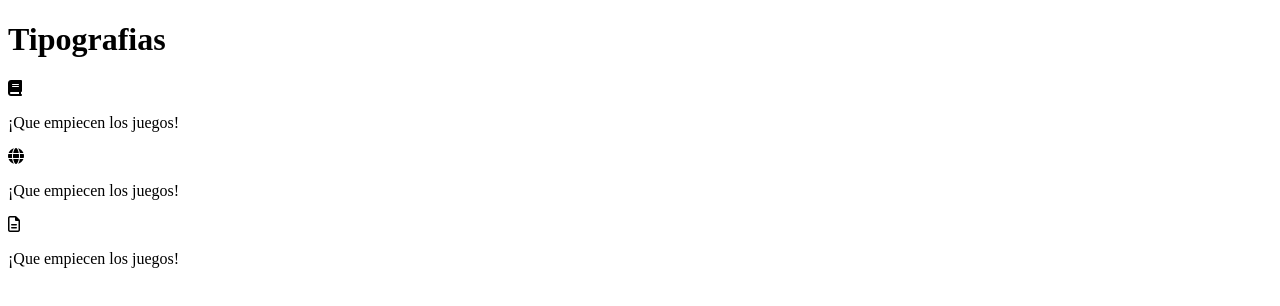
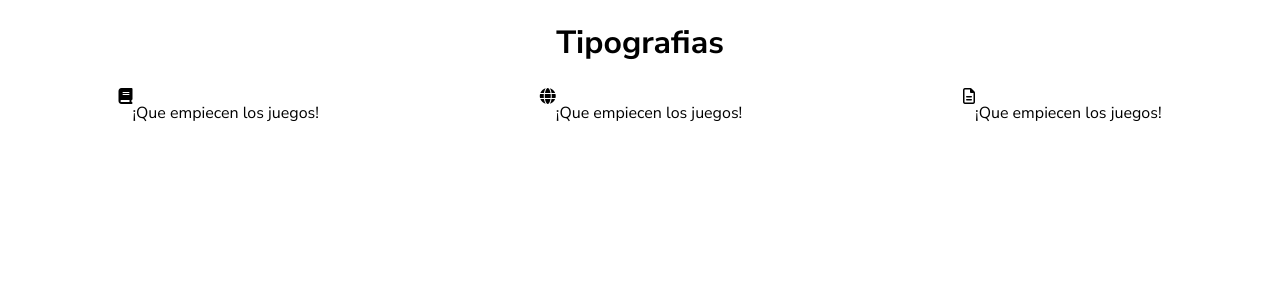
Before and after one commit to 3st3fanyaOM/EjerciciosDise-o, a plain HTML site: page iconos_EstefaniaOrtega/index.html in a window 1280 px wide. Drawn offline with Linux system fonts and the light colour scheme.

Commit message:
21102024

```diff
--- a/iconos_EstefaniaOrtega/index.html
+++ b/iconos_EstefaniaOrtega/index.html
@@ -4,6 +4,7 @@
     <meta charset="UTF-8" />
     <meta name="viewport" content="width=device-width, initial-scale=1.0" />
     <title>Iconos</title>
+    <link rel="stylesheet" href="../iconos_EstefaniaOrtega/styles/styles.css" />
     <link
       rel="stylesheet"
       href="https://cdnjs.cloudflare.com/ajax/libs/font-awesome/6.6.0/css/all.min.css"
@@ -16,7 +17,7 @@
     <h1>Tipografias</h1>
     <div class="container">
       <div class="item">
-            <div>
+        <div class="icon">
           <i class="fa-solid fa-book"></i>
         </div>
         <div>
@@ -24,7 +25,7 @@
         </div>
       </div>
       <div class="item">
-            <div>
+        <div class="icon">
           <i class="fa-solid fa-globe"></i>
         </div>
         <div>
@@ -32,7 +33,7 @@
         </div>
       </div>
       <div class="item">
-            <div>
+        <div class="icon">
           <i class="fa-regular fa-file-lines"></i>
         </div>
         <div>
--- a/iconos_EstefaniaOrtega/styles/styles.css
+++ b/iconos_EstefaniaOrtega/styles/styles.css
@@ -2,13 +2,19 @@
 
 body {
   font-family: "Nunito Sans", sans-serif;
-
 }
 
-h1{
-    text-align: center;
+h1 {
+  text-align: center;
 }
 
-.container{
-    display: flex;
+.container {
+  display: flex;
+  justify-content: space-around;
 }
+.item {
+  display: flex;
+}
+.icon {
+  align-items: center;
+}
```
Lines whose indentation alone changed are shown as unchanged.
